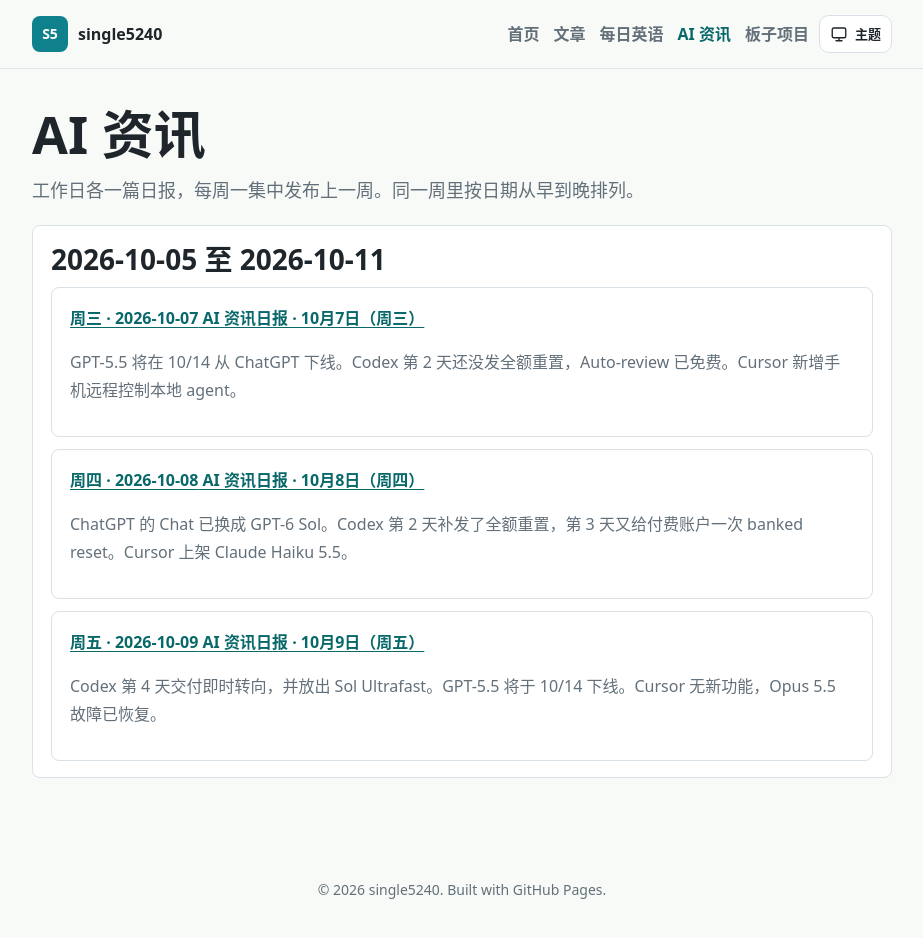
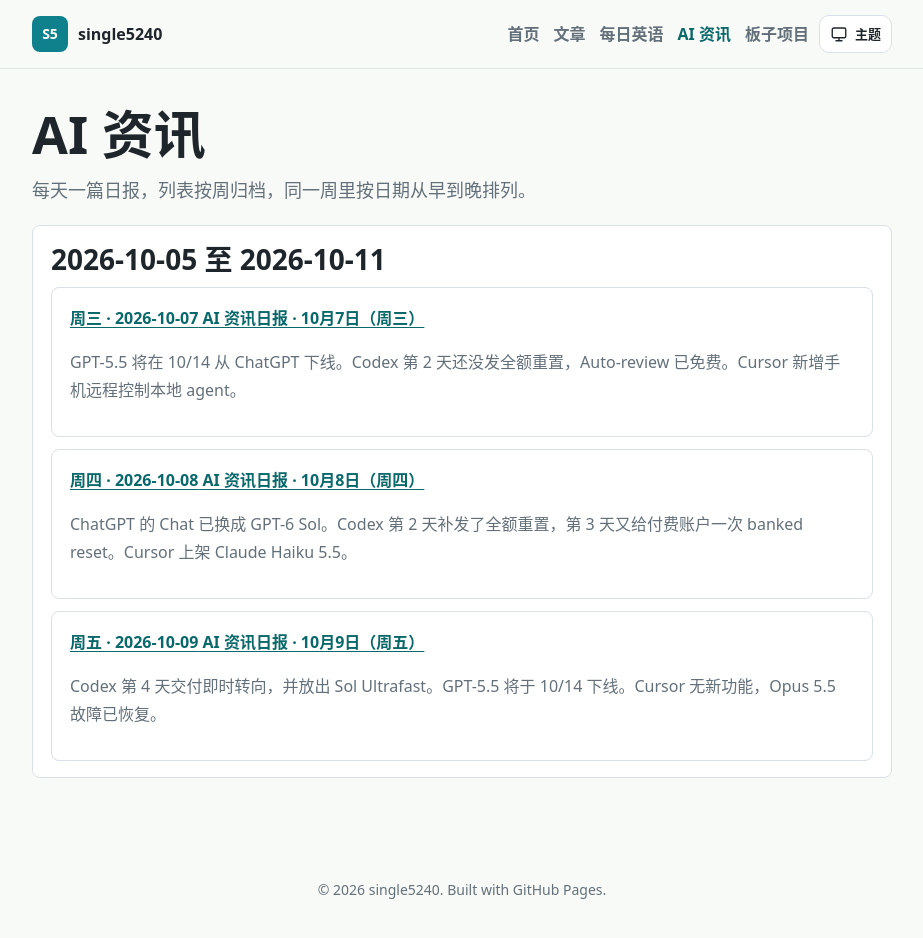
Before and after one commit to single5240/single5240.github.io, a Jekyll site: the page built from ai-news/index.html, in a window 1280 px wide and 938 px high. Shown: the whole window, without its empty margins (178-1101 px from the left). Built offline with Jekyll 4.4.1, drawn with Linux system fonts in a browser that asks for light colours.

Commit message:
AI 资讯文案改为每日更新 (#8)
列表、首页入口和导入说明不再写成每周一集中发布。

Co-authored-by: Cursor Agent <cursoragent@cursor.com>
Co-authored-by: Vincent <single5240@users.noreply.github.com>

```diff
--- a/ai-news/index.html
+++ b/ai-news/index.html
@@ -1,11 +1,11 @@
 ---
 layout: frame
 title: AI 资讯
-description: 按周收录的 AI 资讯日报，每个工作日一篇。
+description: 按日收录的 AI 资讯日报，每天一篇。
 permalink: /ai-news/index.html
 ---
 <h1>AI 资讯</h1>
-<p class="lede">工作日各一篇日报，每周一集中发布上一周。同一周里按日期从早到晚排列。</p>
+<p class="lede">每天一篇日报，列表按周归档，同一周里按日期从早到晚排列。</p>
 {% if site.data.ai_news and site.data.ai_news.weeks.size > 0 %}
   {% for week in site.data.ai_news.weeks %}
   <section class="week" id="week-{{ week.id }}" aria-labelledby="week-{{ week.id }}-title">
@@ -24,5 +24,5 @@ permalink: /ai-news/index.html
   </section>
   {% endfor %}
 {% else %}
-<p>还没有发布的周报。</p>
+<p>还没有发布的日报。</p>
 {% endif %}
--- a/index.html
+++ b/index.html
@@ -737,7 +737,7 @@ title: single5240 | 笔记分享
             </li>
             {% endfor %}
           </ul>
-          <a class="reading-more" href="{{ '/ai-news/index.html' | relative_url }}">全部周报</a>
+          <a class="reading-more" href="{{ '/ai-news/index.html' | relative_url }}">全部资讯</a>
         </article>
         {% endif %}
       </div>
```
Also changed, not shown: docs/automation.md (+5 -5 lines).
